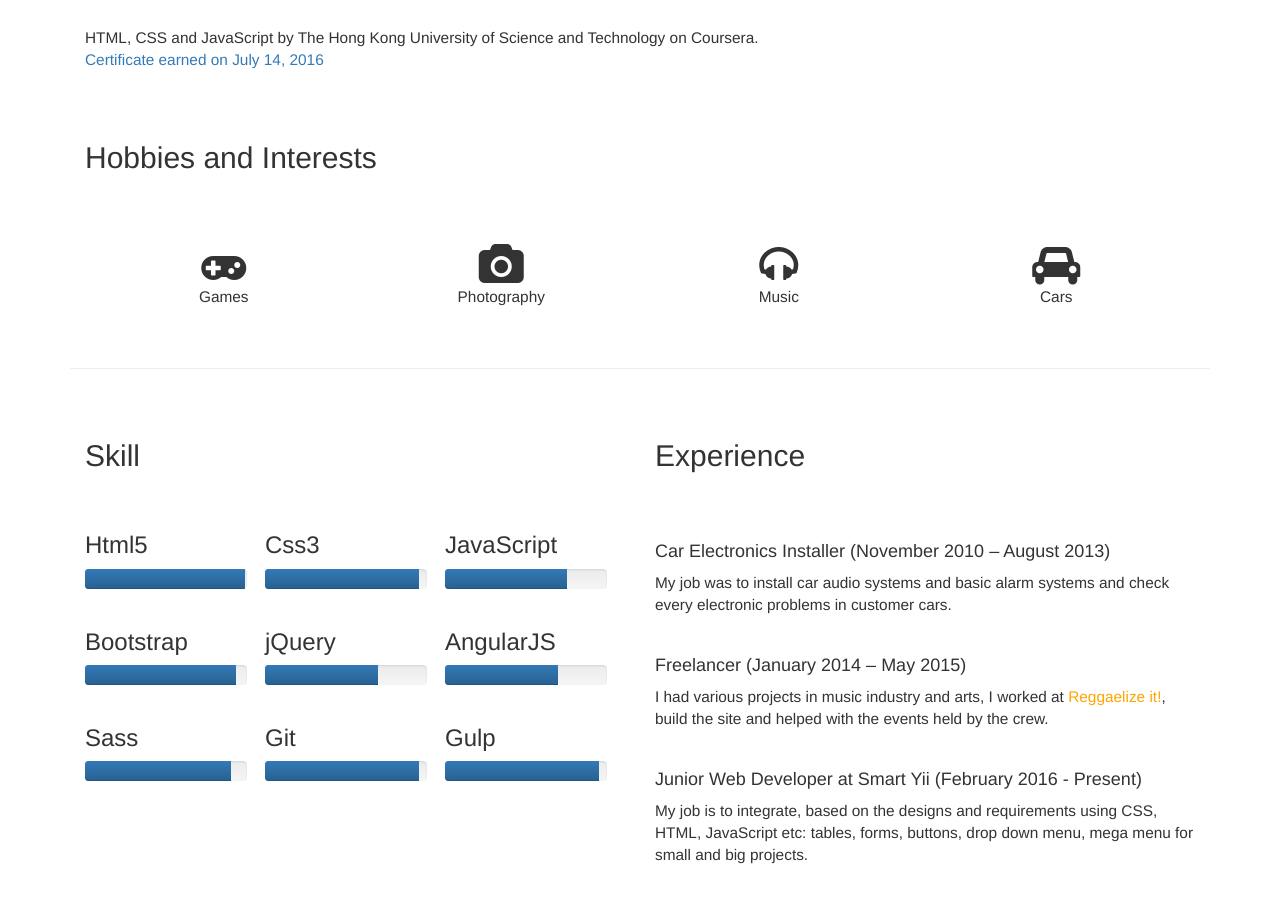
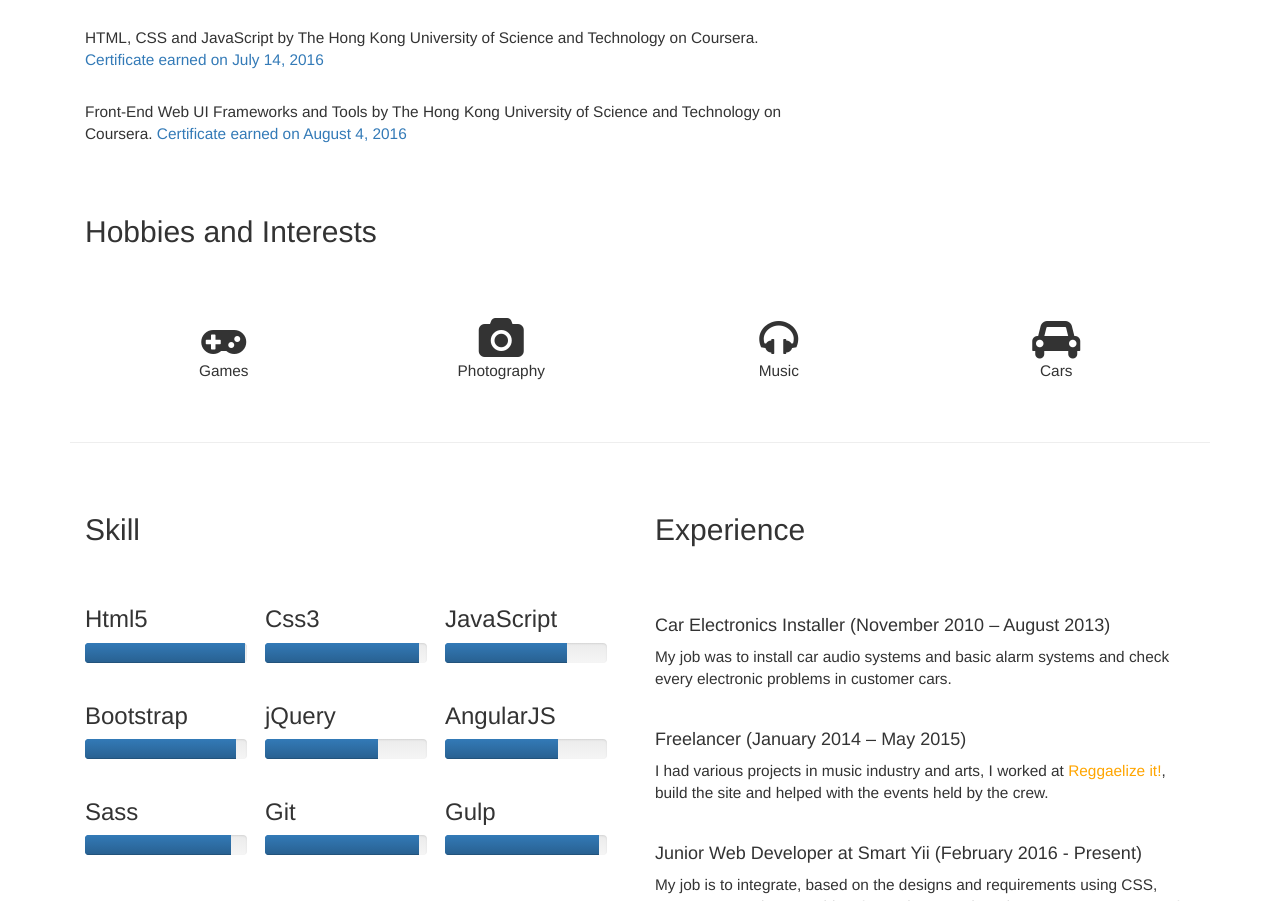
Before and after one commit to Sohax/cv-resume-bootstrap, a plain HTML site: page index.html in a window 1280 px wide. Shown: the part 883-1784 px from the top of the page. Drawn offline with nearby package versions, Linux system fonts and the light colour scheme; some packages are replaced by stand-ins of ours.

Commit message:
adding course certificate in education

```diff
--- a/index.html
+++ b/index.html
@@ -8,6 +8,7 @@
 	 any other head content must come *after* these tags -->
 
 	<title>Flavius Bohaciuc</title>
+	<meta name="description" content="CV-Resume">
 	<link rel="icon" type="image/png" sizes="32x32" href="images/logo/icon/favicon-32x32.png">
 
 	<!-- Bootstrap -->
@@ -99,6 +100,8 @@
 				<p>Baccalaureate Diploma: Mechatronics Technician - Is considered comparable to the overall GCE Advanced level / Scottish Advanced Higher standard (NARIC information). Year of Award: 2010</p>
 				<br>
 				<p>HTML, CSS and JavaScript by The Hong Kong University of Science and Technology on Coursera. <a href="https://www.coursera.org/account/accomplishments/certificate/8CG8GQXA4CNL">Certificate earned on July 14, 2016</a></p>
+				<br>
+				<p>Front-End Web UI Frameworks and Tools by The Hong Kong University of Science and Technology on Coursera. <a href="https://www.coursera.org/account/accomplishments/certificate/55A37U8C7X3J">Certificate earned on August 4, 2016</a></p>
 			</div>
 			<div class="col-xs-12">
 				<p style="padding:20px;"></p>
```
